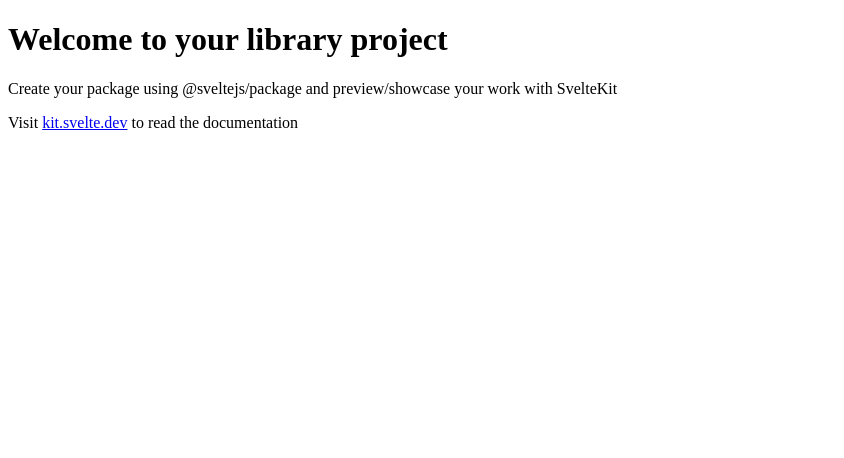
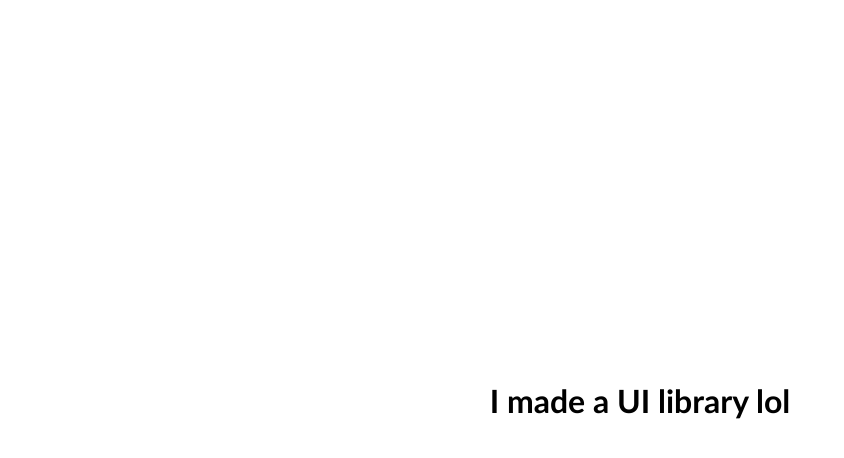
Before and after one commit to CoasterFan5/CoasterUI, a SvelteKit app: page / in a window 1280 px wide. Shown: the top 458 px of the page, without its empty margins (0-844 px from the left). Built offline with nearby package versions, Linux system fonts and the light colour scheme.

Commit message:
basic workflow stuff

```diff
--- a/package.json
+++ b/package.json
@@ -1,6 +1,7 @@
 {
 	"name": "coasterui",
 	"version": "0.0.1",
+	"license": "MIT",
 	"scripts": {
 		"dev": "vite dev",
 		"build": "vite build && npm run package",
@@ -52,5 +53,8 @@
 	},
 	"svelte": "./dist/index.js",
 	"types": "./dist/index.d.ts",
-	"type": "module"
+	"type": "module",
+	"dependencies": {
+		"@sveltejs/adapter-static": "^3.0.0"
+	}
 }
--- /dev/null
+++ b/src/routes/+layout.svelte
@@ -0,0 +1,9 @@
+<slot/>
+
+<style>
+	:global(body) {
+		padding: 0px;
+		margin: 0px;
+		font-family: Optima, sans-serif;
+	}
+</style>
--- a/src/routes/+page.svelte
+++ b/src/routes/+page.svelte
@@ -1,3 +1,13 @@
-<h1>Welcome to your library project</h1>
-<p>Create your package using @sveltejs/package and preview/showcase your work with SvelteKit</p>
-<p>Visit <a href="https://kit.svelte.dev">kit.svelte.dev</a> to read the documentation</p>
+<div class="header">
+	<h1>I made a UI library lol</h1>
+</div>
+
+<style>
+	.header {
+		height: 100vh;
+		width: 100%;
+		display: flex;
+		align-items: center;
+		justify-content: center;
+	}
+</style>
--- a/svelte.config.js
+++ b/svelte.config.js
@@ -12,6 +12,9 @@ const config = {
 		// If your environment is not supported or you settled on a specific environment, switch out the adapter.
 		// See https://kit.svelte.dev/docs/adapters for more information about adapters.
 		adapter: adapter()
+	},
+	paths: {
+		base: process.argv.includes('dev') ? '' : process.env.BASE_PATH
 	}
 };
 
```
Also changed, not shown: 1 other file (tests, documents, lock files or other folders).
